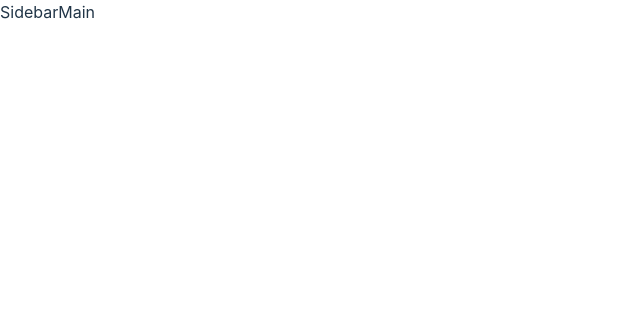
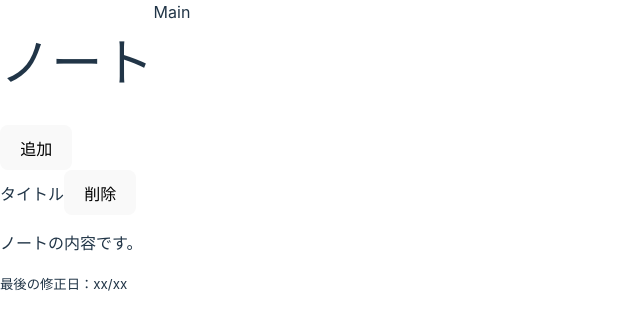
Before and after one commit to shumatsumoto/vite-react-note, a React (Vite) app: page / in a window 1280 px wide. Shown: the top 330 px of the page, without its empty margins (0-640 px from the left). Built offline with nearby package versions, Linux system fonts and the light colour scheme.

Commit message:
Sidebarコンポーネント作成

```diff
--- a/src/components/Sidebar.jsx
+++ b/src/components/Sidebar.jsx
@@ -2,7 +2,24 @@
 import "./Sidebar.css";
 
 const Sidebar = () => {
-  return <div>Sidebar</div>;
+  return (
+    <div className="app-sidebar">
+      <div className="app-sidebar-header">
+        <h1>ノート</h1>
+        <button>追加</button>
+      </div>
+      <div className="app-sidebar-notes">
+        <div className="app-sidebar-note">
+          <div className="sidebar-note-title">
+            <strong>タイトル</strong>
+            <button>削除</button>
+          </div>
+          <p>ノートの内容です。</p>
+          <small>最後の修正日：xx/xx</small>
+        </div>
+      </div>
+    </div>
+  );
 };
 
 export default Sidebar;
```
